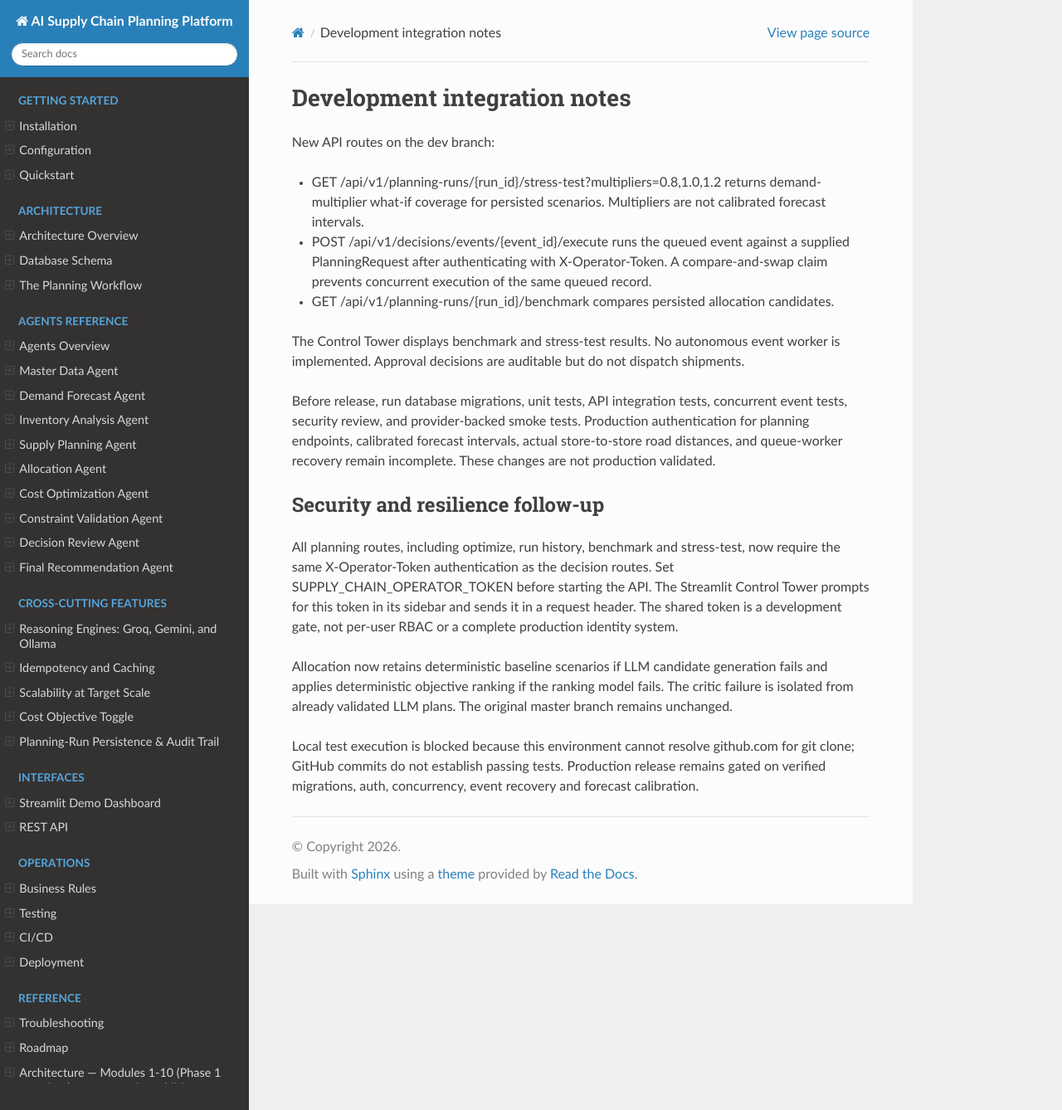
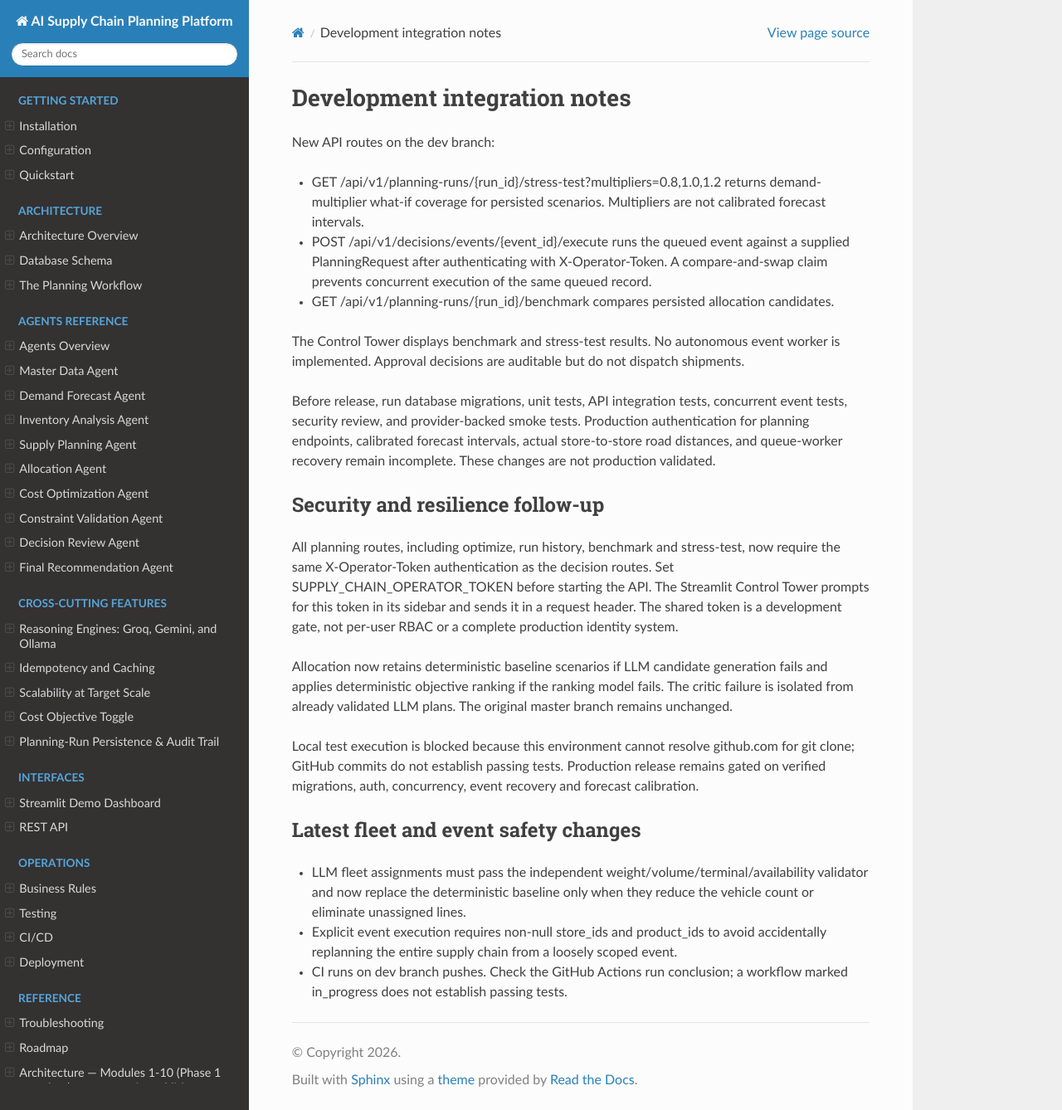
Before and after one commit to AbhimanyuHK/supply_chain_ai, a Sphinx documentation site: the page built from docs/development_integration_status.md, in a window 1280 px wide and 1338 px high. Shown: the whole window at 83% size. Built offline with Sphinx 7.4.7 and the Read the Docs theme 3.1.0, drawn with Linux system fonts in a browser that asks for light colours.

Commit message:
docs: fleet candidate retention and explicit replanning scope guard

```diff
--- a/docs/development_integration_status.md
+++ b/docs/development_integration_status.md
@@ -17,3 +17,9 @@ All planning routes, including optimize, run history, benchmark and stress-test,
 Allocation now retains deterministic baseline scenarios if LLM candidate generation fails and applies deterministic objective ranking if the ranking model fails. The critic failure is isolated from already validated LLM plans. The original master branch remains unchanged.
 
 Local test execution is blocked because this environment cannot resolve github.com for git clone; GitHub commits do not establish passing tests. Production release remains gated on verified migrations, auth, concurrency, event recovery and forecast calibration.
+
+
+## Latest fleet and event safety changes
+- LLM fleet assignments must pass the independent weight/volume/terminal/availability validator and now replace the deterministic baseline only when they reduce the vehicle count or eliminate unassigned lines.
+- Explicit event execution requires non-null store_ids and product_ids to avoid accidentally replanning the entire supply chain from a loosely scoped event.
+- CI runs on dev branch pushes. Check the GitHub Actions run conclusion; a workflow marked in_progress does not establish passing tests.
```
